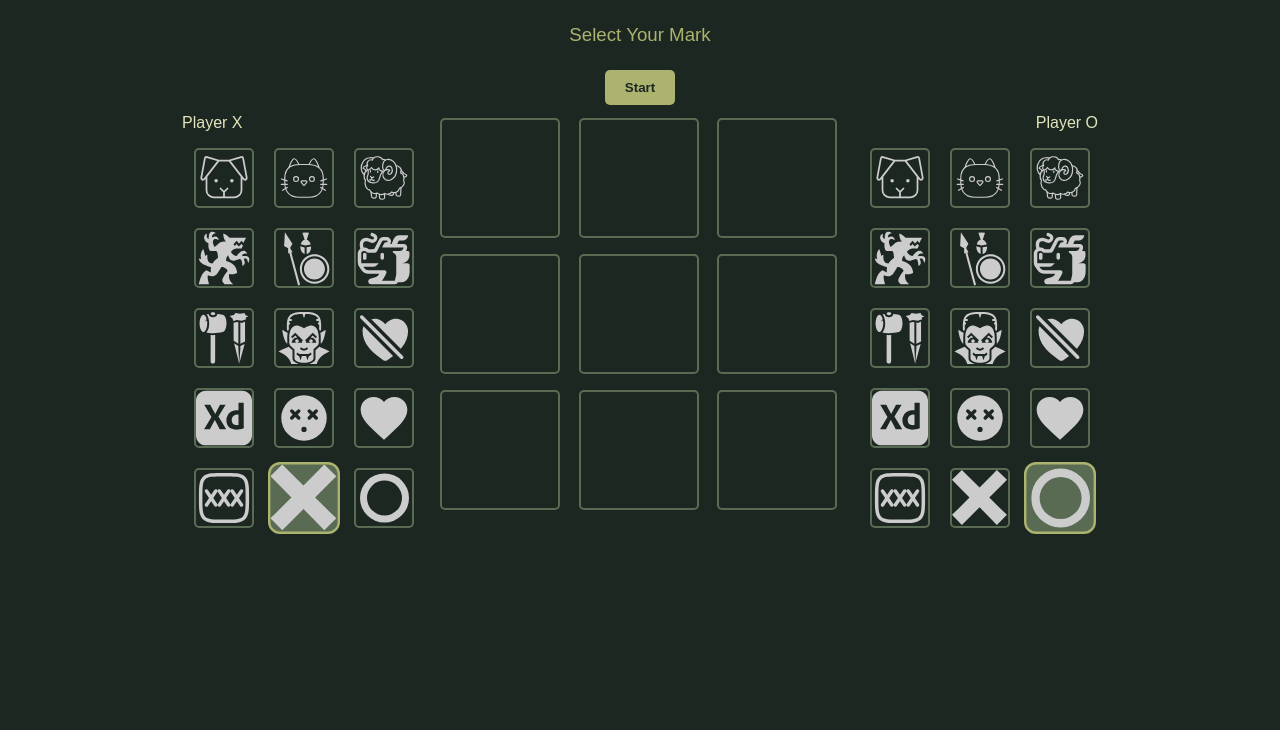
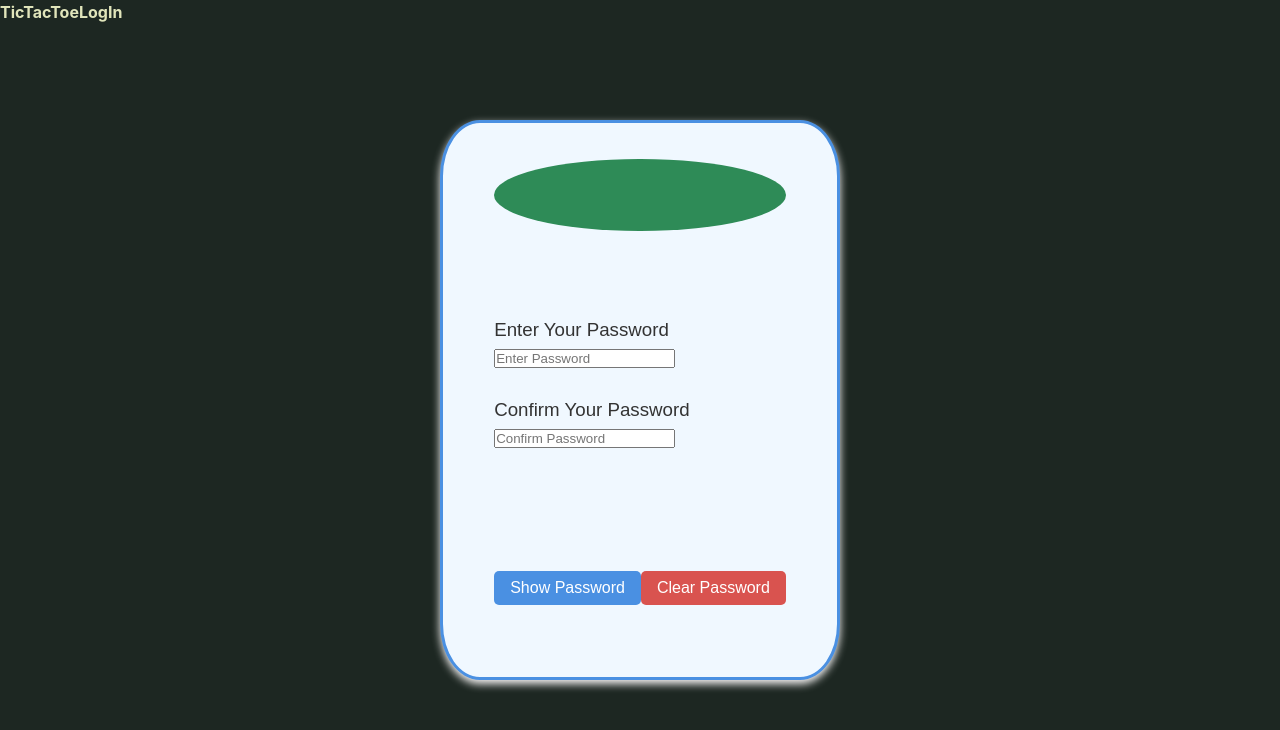
Before and after one commit to DavidRiusB/Portafolio, a React (Vite) app in the folder my-mini-projects/: page /LogIn in a window 1280 px wide. Shown: the top 730 px of the page. Built offline with nearby package versions, Linux system fonts and the light colour scheme.

Commit message:
add log in component and navbar

```diff
--- a/my-mini-projects/package.json
+++ b/my-mini-projects/package.json
@@ -11,7 +11,8 @@
   },
   "dependencies": {
     "react": "^18.3.1",
-    "react-dom": "^18.3.1"
+    "react-dom": "^18.3.1",
+    "react-router-dom": "^6.27.0"
   },
   "devDependencies": {
     "@types/react": "^18.3.3",
--- a/my-mini-projects/src/App.tsx
+++ b/my-mini-projects/src/App.tsx
@@ -1,12 +1,17 @@
 import TicTacToe from "./components/TicTacToe/TicTacToe";
+import PasswordChecker from "./components/LogIn/PasswordChecker";
 import "./reset.css";
+import { Route, Routes } from "react-router-dom";
+import NabBar from "./components/NavBar/NavBar";
 
 function App() {
   return (
     <>
-      <div>
-        <TicTacToe />
-      </div>
+      <NabBar />
+      <Routes>
+        <Route path="/ticTacToe" element={<TicTacToe />} />
+        <Route path="/LogIn" element={<PasswordChecker />} />
+      </Routes>
     </>
   );
 }
--- /dev/null
+++ b/my-mini-projects/src/components/LogIn/PasswordChecker.css
@@ -0,0 +1,67 @@
+.layout {
+  display: grid;
+  align-items: center;
+  justify-content: center;
+  height: 35rem; /* Fixed height */
+  width: 25rem; /* Fixed width */
+  background-color: #f0f8ff; /* Lighter blue for a softer look */
+  color: #333; /* Darker text color for better contrast */
+
+  /* Centering the .layout element on the screen */
+  position: absolute;
+  top: 50%;
+  left: 50%;
+  transform: translate(-50%, -50%);
+
+  /* Border and shadow for pop */
+  border-radius: 10%; /* Rounded corners */
+  border: 3px solid #4a90e2; /* Bright border color */
+  box-shadow: 0 4px 8px rgb(248, 246, 246); /* Light shadow for depth */
+  padding: 1.5rem;
+}
+
+.character {
+  height: 60%;
+  width: 100%;
+  background-color: seagreen;
+  display: flex;
+  align-items: center;
+  justify-content: center;
+  border-radius: 50%;
+  margin-bottom: 1.5rem;
+}
+
+.form-container {
+  width: 100%;
+}
+
+.input-group {
+  margin-bottom: 1.5rem;
+}
+
+.button-group {
+  display: flex;
+  justify-content: space-between;
+}
+
+.btn {
+  padding: 0.5rem 1rem;
+  background-color: #4a90e2;
+  color: white;
+  border: none;
+  border-radius: 5px;
+  cursor: pointer;
+  font-size: 1rem;
+}
+
+.clear-btn {
+  background-color: #d9534f; /* Different color for clear button */
+}
+
+.btn:hover {
+  background-color: #357abd; /* Slightly darker shade on hover */
+}
+
+.clear-btn:hover {
+  background-color: #c9302c; /* Darken clear button on hover */
+}
--- /dev/null
+++ b/my-mini-projects/src/components/LogIn/PasswordChecker.tsx
@@ -0,0 +1,67 @@
+import React, { useState } from "react";
+import "./PasswordChecker.css";
+
+const PasswordChecker: React.FC = () => {
+  const [password, setPassword] = useState("");
+  const [confirmPassword, setConfirmPassword] = useState("");
+  const [showPassword, setShowPassword] = useState(false);
+
+  const handlePasswordChange = (e: React.ChangeEvent<HTMLInputElement>) => {
+    setPassword(e.target.value);
+  };
+
+  const handleConfirmPasswordChange = (
+    e: React.ChangeEvent<HTMLInputElement>
+  ) => {
+    setConfirmPassword(e.target.value);
+  };
+
+  const togglePasswordVisibility = () => {
+    setShowPassword(!showPassword);
+  };
+
+  const clearPassword = () => {
+    setPassword("");
+    setConfirmPassword("");
+  };
+
+  return (
+    <div className="layout">
+      <div className="character">
+        {/* Character can be added here for animation */}
+      </div>
+      <form onSubmit={(e) => e.preventDefault()}>
+        <h3>Enter Your Password</h3>
+        <div className="input-group">
+          <input
+            type="text"
+            id="password"
+            placeholder="Enter Password"
+            value={password}
+            onChange={handlePasswordChange}
+          />
+        </div>
+        <h3>Confirm Your Password</h3>
+        <div className="input-group">
+          <input
+            type={showPassword ? "text" : "password"}
+            id="confirmPassword"
+            placeholder="Confirm Password"
+            value={confirmPassword}
+            onChange={handleConfirmPasswordChange}
+          />
+        </div>
+      </form>
+      <div className="button-group">
+        <button onClick={togglePasswordVisibility} className="btn">
+          {showPassword ? "Hide Password" : "Show Password"}
+        </button>
+        <button onClick={clearPassword} className="btn clear-btn">
+          Clear Password
+        </button>
+      </div>
+    </div>
+  );
+};
+
+export default PasswordChecker;
--- /dev/null
+++ b/my-mini-projects/src/components/NavBar/NavBar.css
@@ -0,0 +1,18 @@
+.navbar {
+  background-color: black;
+  padding: 10px;
+  display: flex;
+  justify-content: space-around;
+}
+
+.navbar a {
+  color: white;
+  text-decoration: none;
+  font-size: 18px;
+  padding: 10px 20px;
+  transition: color 0.3s ease;
+}
+
+.navbar a:hover {
+  color: #f0a500; /* A nice gold color for hover effect */
+}
--- /dev/null
+++ b/my-mini-projects/src/components/NavBar/NavBar.tsx
@@ -0,0 +1,12 @@
+import React from "react";
+import { Link } from "react-router-dom";
+
+const NabBar: React.FC = () => {
+  return (
+    <div className="navbar">
+      <Link to={"/TicTacToe"}>TicTacToe</Link>
+      <Link to={"LogIn"}>LogIn</Link>
+    </div>
+  );
+};
+export default NabBar;
--- a/my-mini-projects/src/main.tsx
+++ b/my-mini-projects/src/main.tsx
@@ -1,9 +1,12 @@
 import React from "react";
 import ReactDOM from "react-dom/client";
 import App from "./App.tsx";
+import { BrowserRouter } from "react-router-dom";
 
 ReactDOM.createRoot(document.getElementById("root")!).render(
   <React.StrictMode>
-    <App />
+    <BrowserRouter>
+      <App />
+    </BrowserRouter>
   </React.StrictMode>
 );
```
Also changed, not shown: 1 other file (tests, documents, lock files or other folders).
